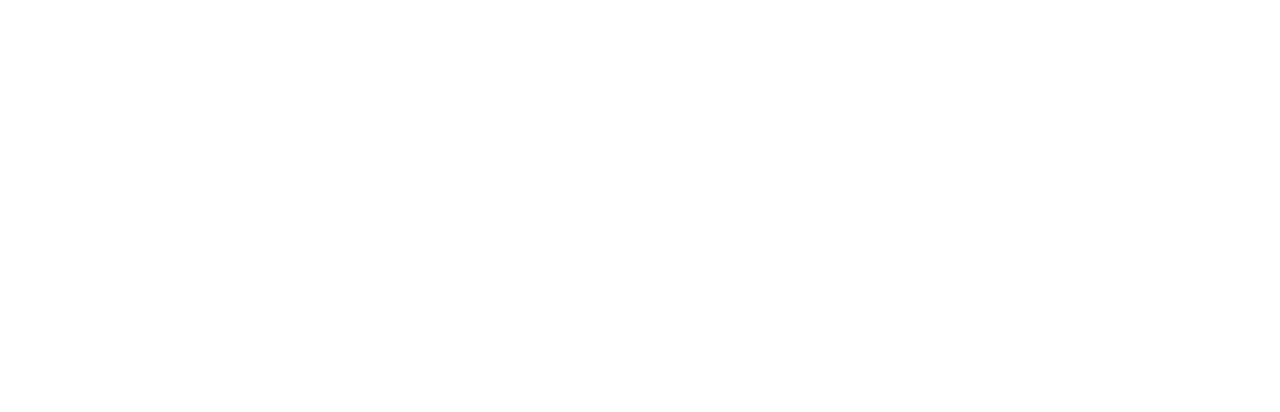
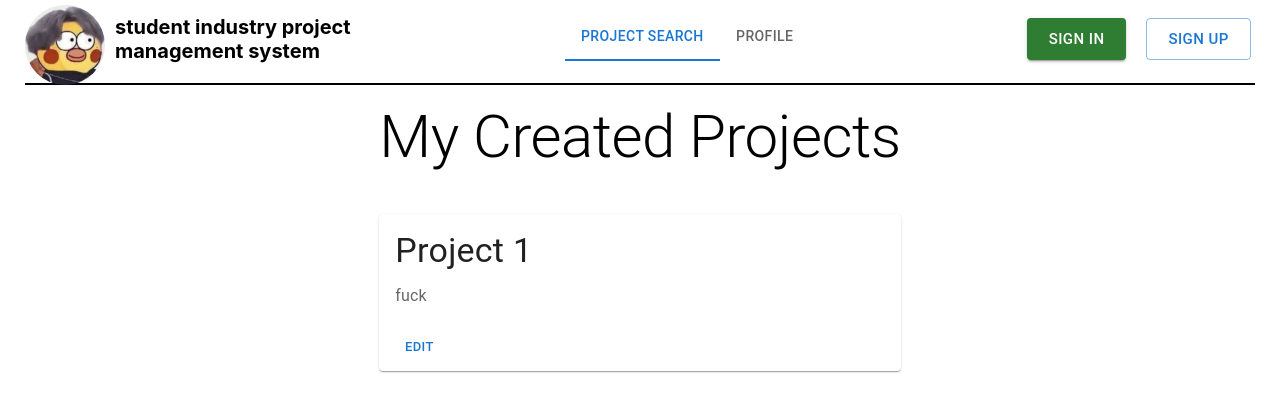
Before and after one commit to unsw-cse-comp3900-9900-23T3/capstone-project-3900f13aikun, a React (Create React App) app in the folder frontend/: page /my-created-project in a window 1280 px wide. Before the commit this address had no page. Shown: the top 412 px of the page. Built offline with nearby package versions, Linux system fonts and the light colour scheme.

Commit message:
add created project list

```diff
--- a/frontend/src/App.js
+++ b/frontend/src/App.js
@@ -9,6 +9,8 @@
 import Dashboard from './root/Dashboard';
 import ForgetPassword from './root/ForgotPassword';
 import CreateProject from './root/CreateProject';
+import MyCreatedProject from './root/MyCreatedProject';
+
 
 
 
@@ -31,6 +33,7 @@
             <Route path="/dashboard" element={<Dashboard/>} />
             <Route path="/forgot" element={<ForgetPassword/>} />
             <Route path="/create-project" element={<CreateProject/>} />
+            <Route path="/my-created-project" element={<MyCreatedProject/>} />
           </Routes>
         </BrowserRouter>
       </TotalContainer>
--- a/frontend/src/root/CreateProject.jsx
+++ b/frontend/src/root/CreateProject.jsx
@@ -13,8 +13,6 @@
 import FormLabel from "@mui/material/FormLabel";
 import { useNavigate } from "react-router-dom";
 import NavigationBtn from "../components/NavigationBtn";
-
-const steps = ["Send request code", "Verify code", "Reset password"];
 
 export default function CreateProject() {
   const navigate = useNavigate();
--- /dev/null
+++ b/frontend/src/root/MyCreatedProject.jsx
@@ -0,0 +1,49 @@
+import * as React from "react";
+import Box from "@mui/material/Box";
+import Stepper from "@mui/material/Stepper";
+import Step from "@mui/material/Step";
+import StepLabel from "@mui/material/StepLabel";
+import Button from "@mui/material/Button";
+import Typography from "@mui/material/Typography";
+import TextField from "@mui/material/TextField";
+import Radio from "@mui/material/Radio";
+import RadioGroup from "@mui/material/RadioGroup";
+import FormControlLabel from "@mui/material/FormControlLabel";
+import FormControl from "@mui/material/FormControl";
+import FormLabel from "@mui/material/FormLabel";
+import Card from "@mui/material/Card";
+import CardActions from "@mui/material/CardActions";
+import CardContent from "@mui/material/CardContent";
+import { useNavigate } from "react-router-dom";
+import NavigationBtn from "../components/NavigationBtn";
+
+const mockProjectData = [];
+
+export default function MyCreatedProject() {
+  const navigate = useNavigate();
+
+  return (
+    <>
+      <NavigationBtn></NavigationBtn>
+      <Box sx={{ py: 2 }}>
+        <Typography variant="h2" gutterBottom>
+          My Created Projects
+        </Typography>
+        <br></br>
+        <div>
+          <Card>
+            <CardContent>
+              <Typography variant="h4" gutterBottom>
+                Project 1
+              </Typography>
+              <Typography color="text.secondary">fuck</Typography>
+            </CardContent>
+            <CardActions>
+              <Button size="small">Edit</Button>
+            </CardActions>
+          </Card>
+        </div>
+      </Box>
+    </>
+  );
+}
```
